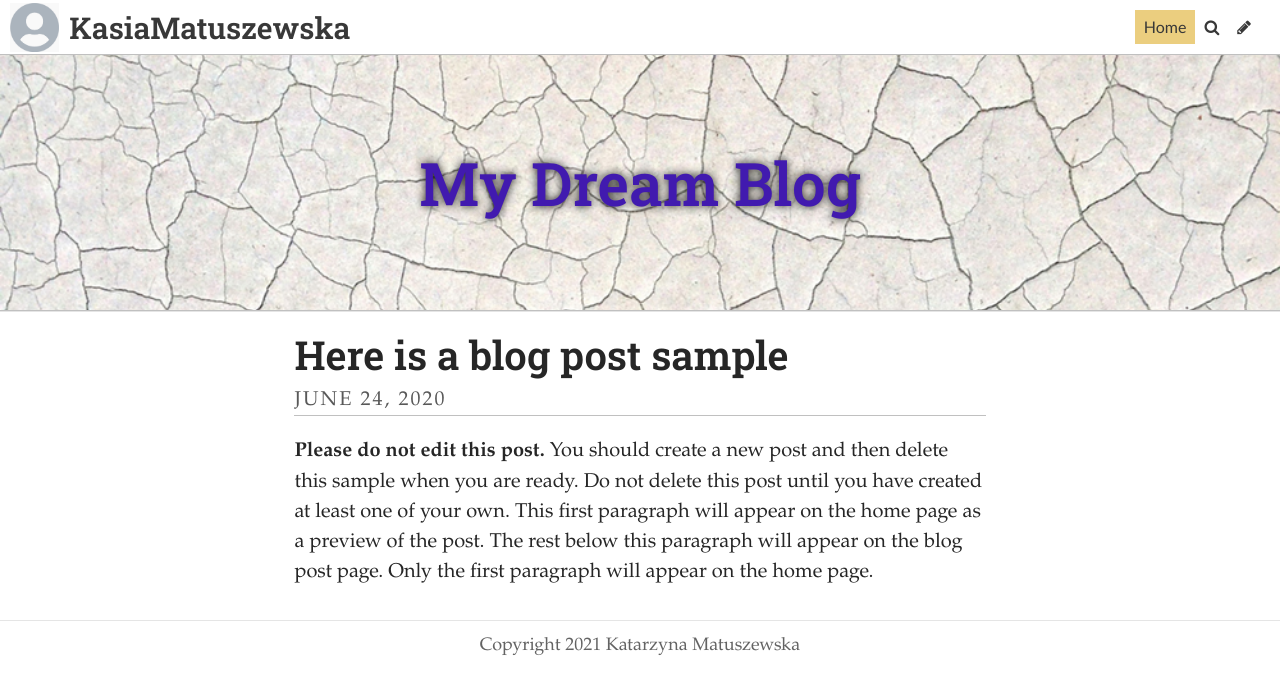
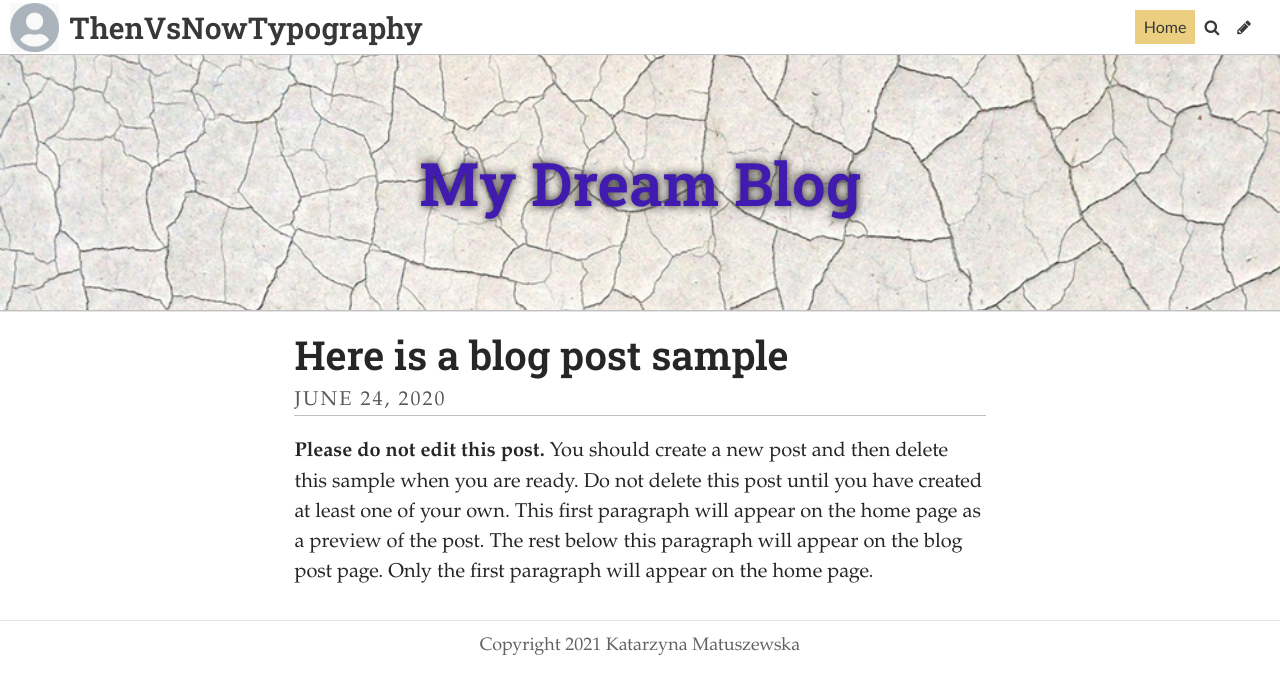
Before and after one commit to kasiamatuszewska/typographydesign, a Jekyll site: the page built from index.html, in a window 1280 px wide. Shown: the top 694 px of the page. Built offline with Jekyll 4.4.1, drawn with Linux system fonts in a browser that asks for light colours; some web fonts are replaced; the list of posts is cut into pages by our own code.

Commit message:
Update Settings “general”

```diff
--- a/_data/settings.yml
+++ b/_data/settings.yml
@@ -1,4 +1,4 @@
-title: KasiaMatuszewska
+title: ThenVsNowTypography
 description: A web site about typography design.
 footer_text: Copyright 2021 Katarzyna Matuszewska
 header_feature_image: ../uploads/placeholder2.jpg
```
